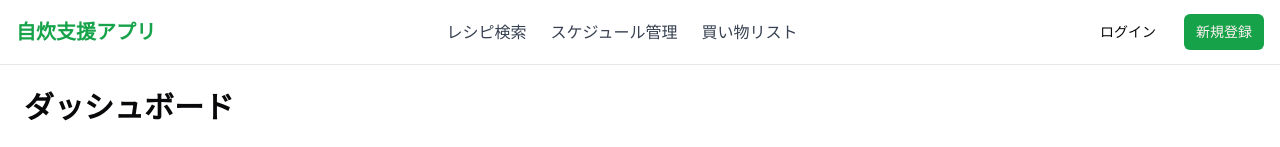
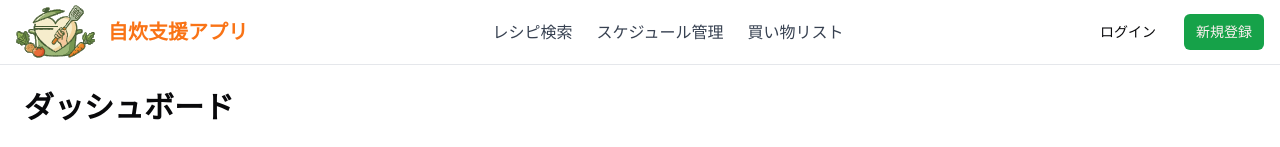
Before and after one commit to chachya31/lets-cook-app, a React (Vite) app in the folder frontend/: page / in a window 1280 px wide. Shown: the top 147 px of the page. Built offline with nearby package versions, Linux system fonts and the light colour scheme; no server answers.

Commit message:
feat: ファビコンとロゴの追加
- index.html に favicon.ico を追加
- Header にロゴ画像（logo.svg）を表示
- ロゴのサイズを h-20 w-20 に設定
- テキストの色をロゴに合わせてオレンジ色に変更

```diff
--- a/frontend/index.html
+++ b/frontend/index.html
@@ -1,12 +1,16 @@
 <!DOCTYPE html>
 <html lang="ja">
+
 <head>
   <meta charset="UTF-8" />
+  <link rel="icon" type="image/x-icon" href="/favicon.ico" />
   <meta name="viewport" content="width=device-width, initial-scale=1.0" />
   <title>自炊支援アプリ</title>
 </head>
+
 <body>
   <div id="root"></div>
   <script type="module" src="/src/index.tsx"></script>
 </body>
+
 </html>
--- a/frontend/src/components/common/Header.tsx
+++ b/frontend/src/components/common/Header.tsx
@@ -27,11 +27,9 @@ const Header: React.FC = () => {
       <div className="container mx-auto px-4">
         <div className="flex items-center justify-between h-16">
           {/* ロゴ */}
-          <div
-            className="text-xl font-bold text-green-600 cursor-pointer"
-            onClick={() => navigate('/')}
-          >
-            {t('app.title')}
+          <div className="flex items-center space-x-3 cursor-pointer" onClick={() => navigate('/')}>
+            <img src="/logo.svg" alt="Logo" className="h-20 w-20" />
+            <span className="text-xl font-bold text-orange-500">{t('app.title')}</span>
           </div>
 
           {/* ナビゲーションメニュー */}
```
Lines whose indentation alone changed are shown as unchanged.
